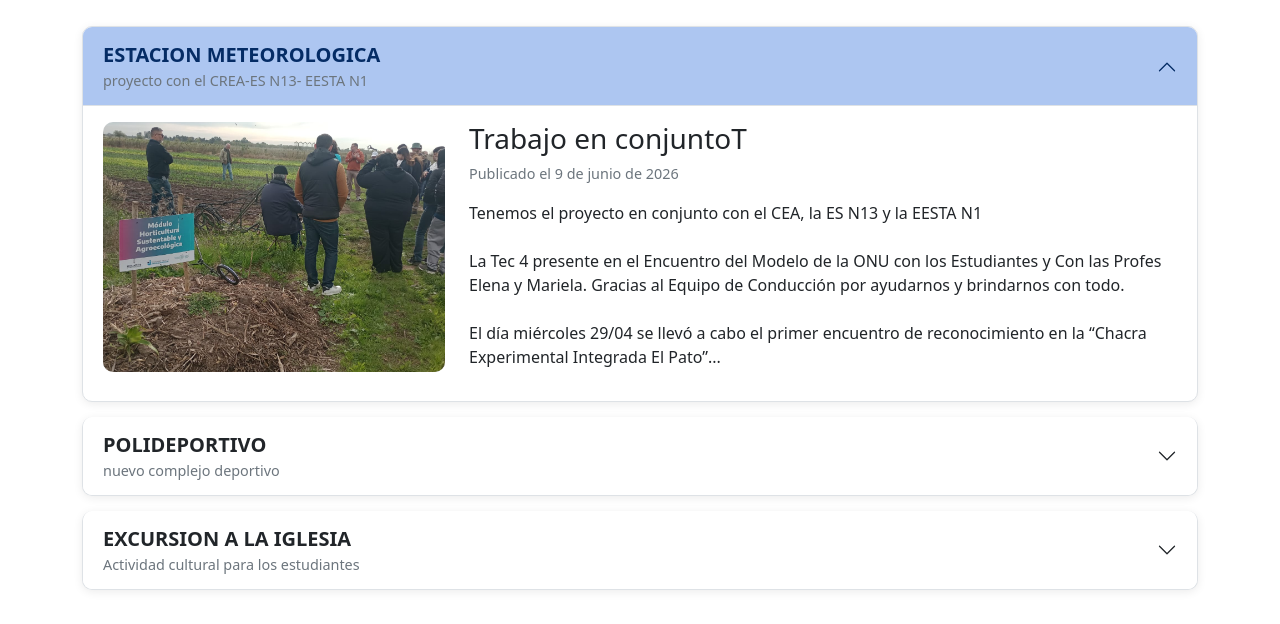
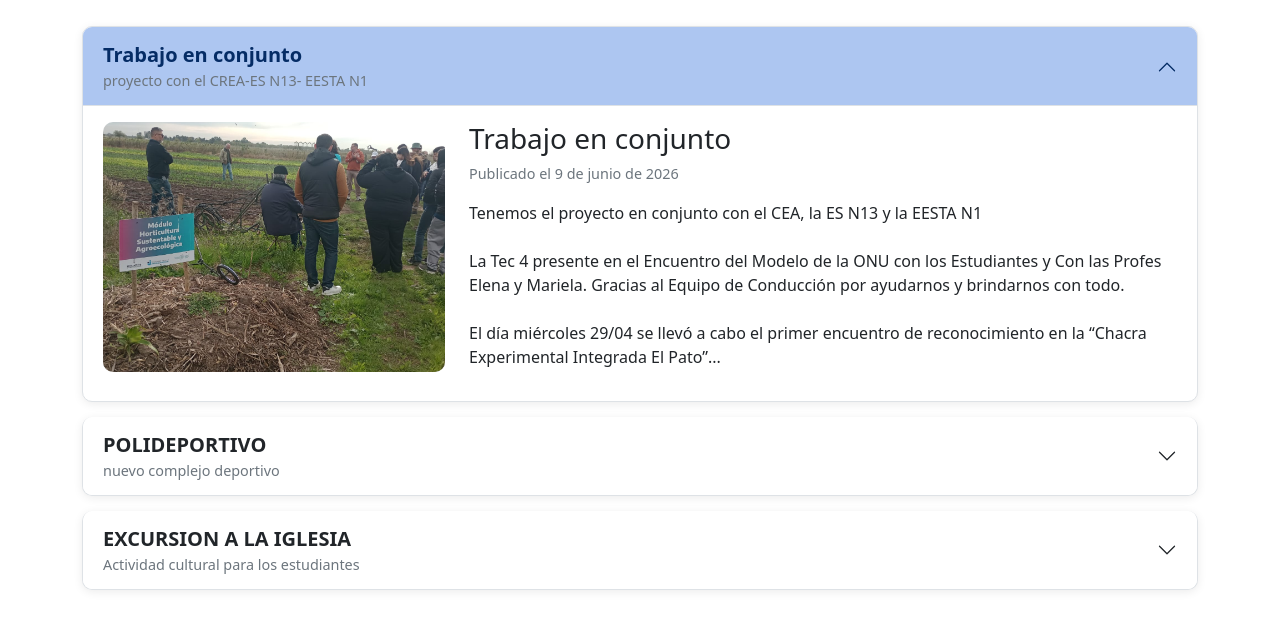
Before and after one commit to lautarogal/Proyecto-Escuela, a plain HTML site: page noticias.html in a window 1280 px wide. Shown: the part 176-800 px from the top of the page. Drawn offline with nearby package versions, Linux system fonts and the light colour scheme.

Commit message:
Update news titles for consistency

```diff
--- a/noticias.html
+++ b/noticias.html
@@ -59,7 +59,7 @@
                             data-bs-toggle="collapse"
                             data-bs-target="#noticia1">
                         <div class="noticia-header">
-                            <h5>ESTACION METEOROLOGICA</h5>
+                            <h5>Trabajo en conjunto</h5>
                             <p>proyecto con el CREA-ES N13- EESTA N1</p>
                         </div>
                     </button>
@@ -76,7 +76,7 @@
                                      alt="">
                             </div>
                             <div class="col-md-8">
-                                <h3>Trabajo en conjuntoT</h3>
+                                <h3>Trabajo en conjunto</h3>
                                 <p class="noticia-fecha">
                                     Publicado el 9 de junio de 2026
                                 </p>
```
